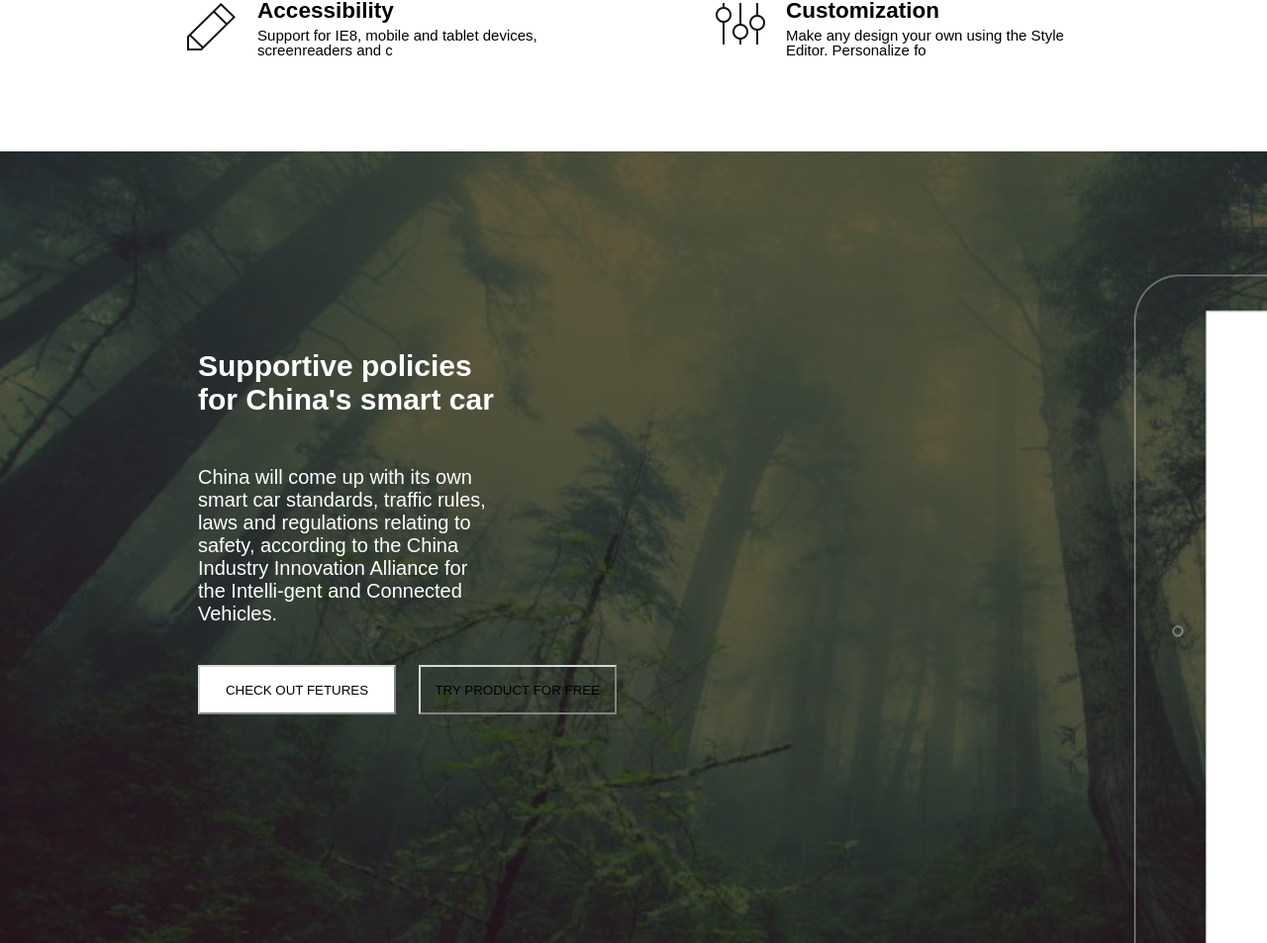
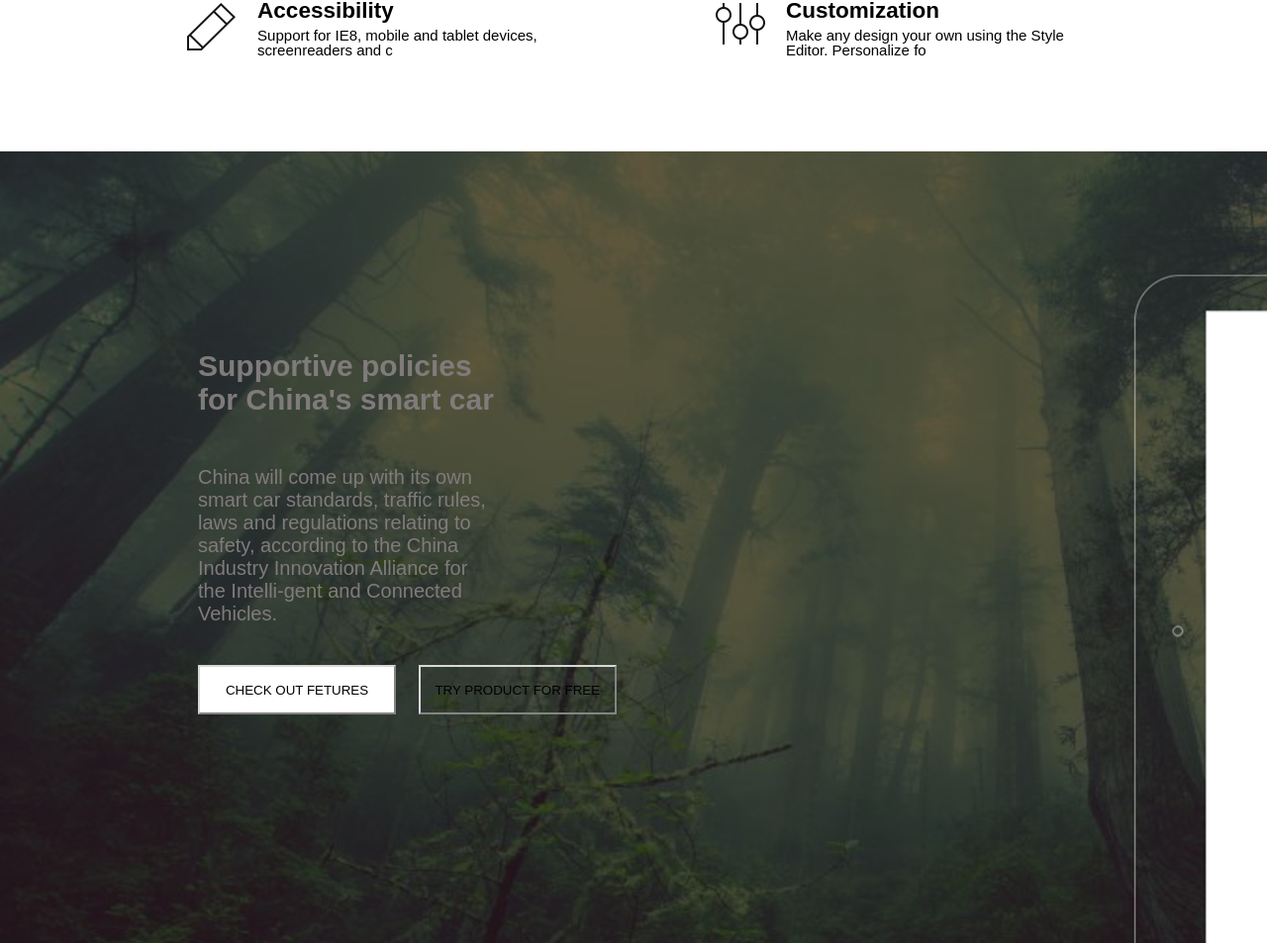
Before and after one commit to VagrantSaint/VagrantSaint.github.io, a plain HTML site: page ife/index.html in a window 1280 px wide. Shown: the part 1392-2345 px from the top of the page at 99% size. Drawn offline with Linux system fonts and the light colour scheme.

Commit message:
Update style.css

```diff
--- a/ife/style.css
+++ b/ife/style.css
@@ -104,13 +104,13 @@ header {
 	width:300px;
 	font-size: 3em;
 	text-align: left;
-	color:white;
+	color: #807B7B;
 }
 #section_two p {
 	width: 300px;
 	margin: 0 200px;
 	font-size:2em;
-	color:white;
+	color: #807B7B;
 }
 .button {
 	margin:40px 200px;
```
